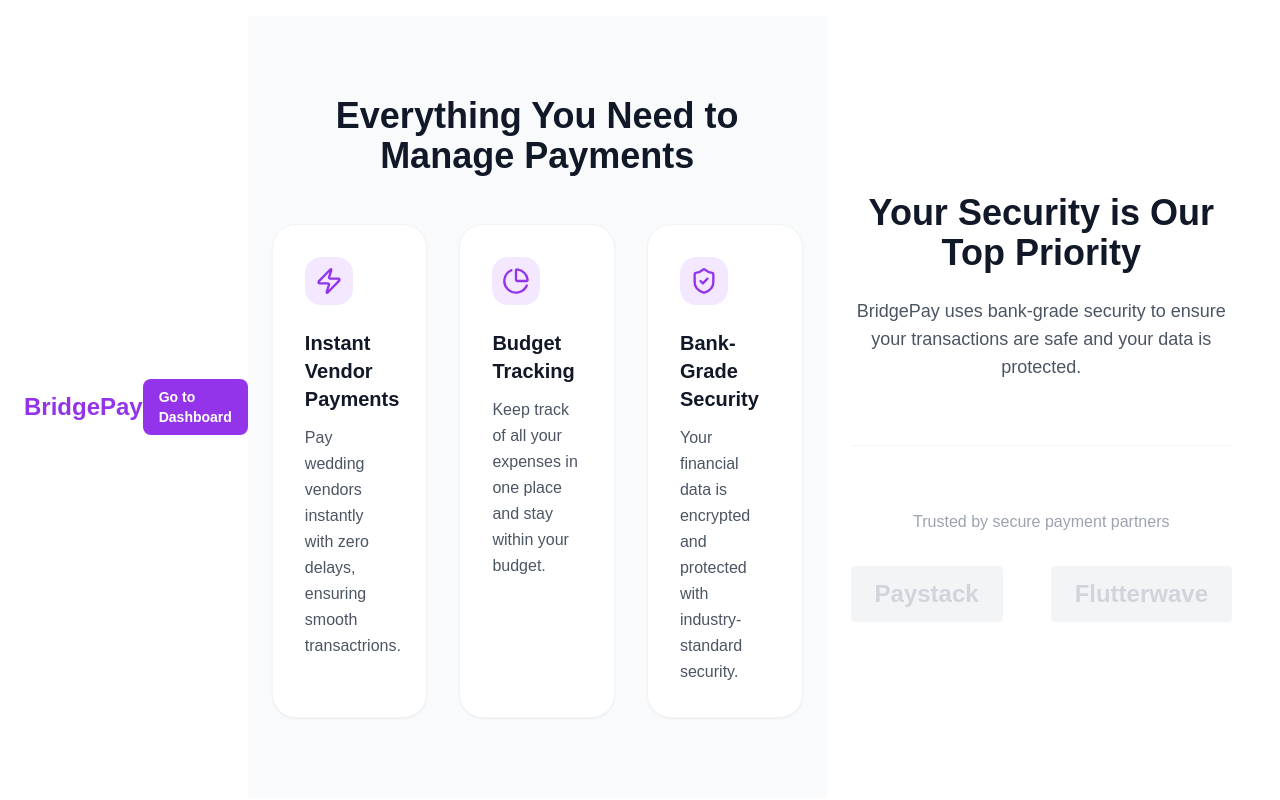
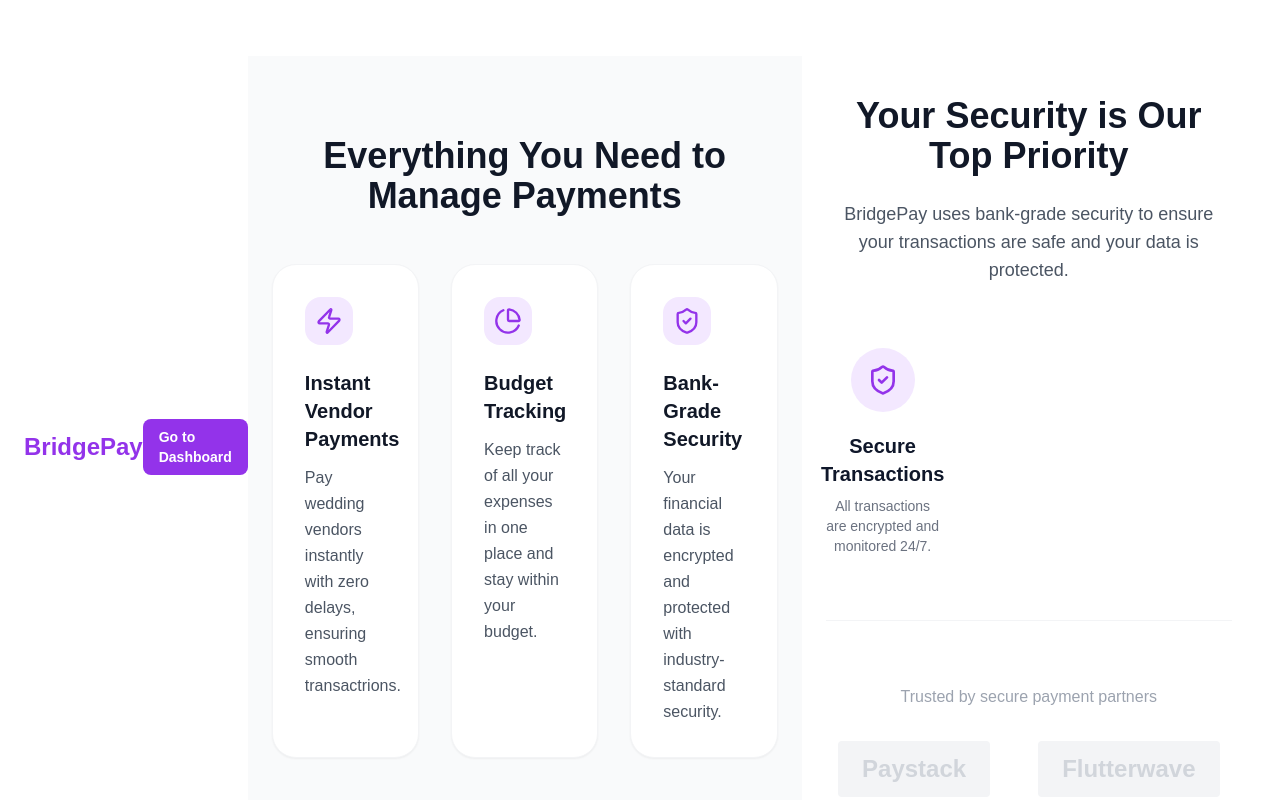
Before and after one commit to Abusadiq006/bridge-pay-dashboard, a React (Vite) app: page / in a window 1280 px wide. Shown: the top 800 px of the page. Built offline with nearby package versions, Linux system fonts and the light colour scheme; a web font is replaced by a local one.

Commit message:
implemnted secure transaction

```diff
--- a/src/components/TrustSection.jsx
+++ b/src/components/TrustSection.jsx
@@ -14,7 +14,16 @@ const TrustSection = () => {
         </p>
 
         {/* Security Feature Grid */}
+        <div className="grid grid-cols-1 md:grid-cols-3 gap-8 mb-16">
+          <div className="flex flex-col items-center">
+            <div className="bg-purple-100 text-purple-600 p-4 rounded-full mb-5">
+              <ShieldCheck size={32} />
+            </div>
+            <h3 className="text-xl font-semibold mb-2">Secure Transactions</h3>
+            <p className="text-gray-500 text-sm">All transactions are encrypted and monitored 24/7.</p>
+          </div>
 
+        </div>
 
         {/* Partner Logos Section - Placeholder */}
         <div className="border-t border-gray-100 pt-16">
```
